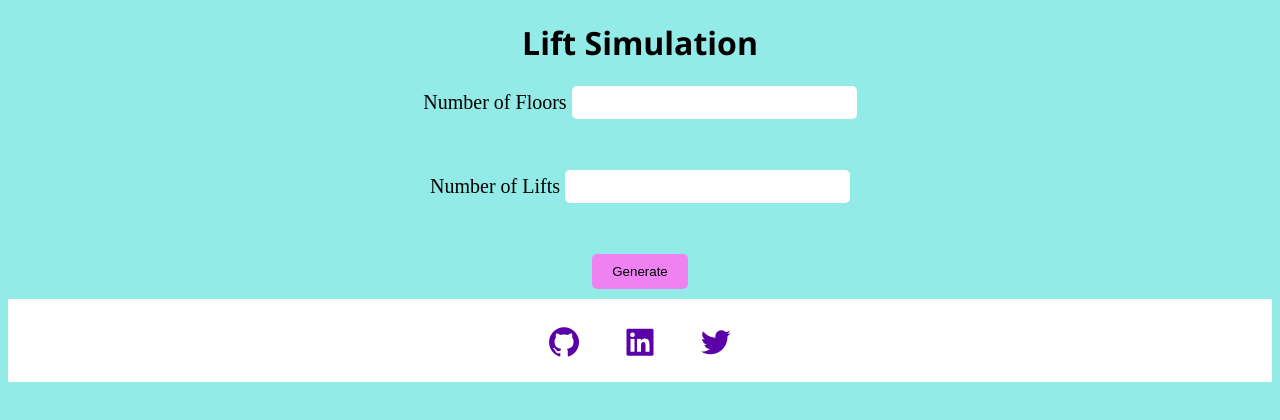
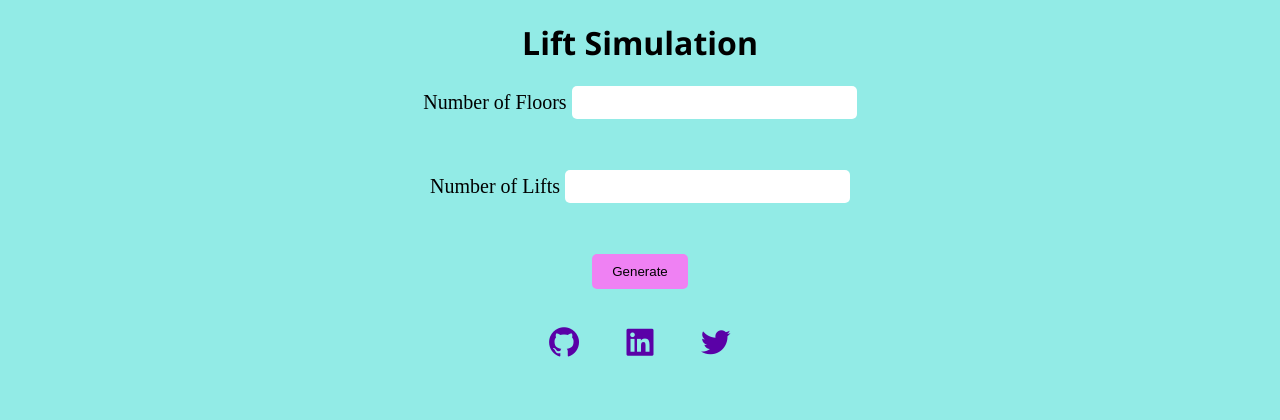
Before and after one commit to shineishukla/lift-simulation, a plain HTML site: page index.html in a window 1280 px wide. Drawn offline with nearby package versions, Linux system fonts and the light colour scheme.

Commit message:
made few changes

```diff
--- a/style.css
+++ b/style.css
@@ -137,7 +137,7 @@ body{
 footer {
     display:inline-block;
     flex-direction: column;
-    background-color: white;
+    background-color: #92ebe6;
     align-items: center;
     color:#5a01a7;
     bottom: 0;
```
